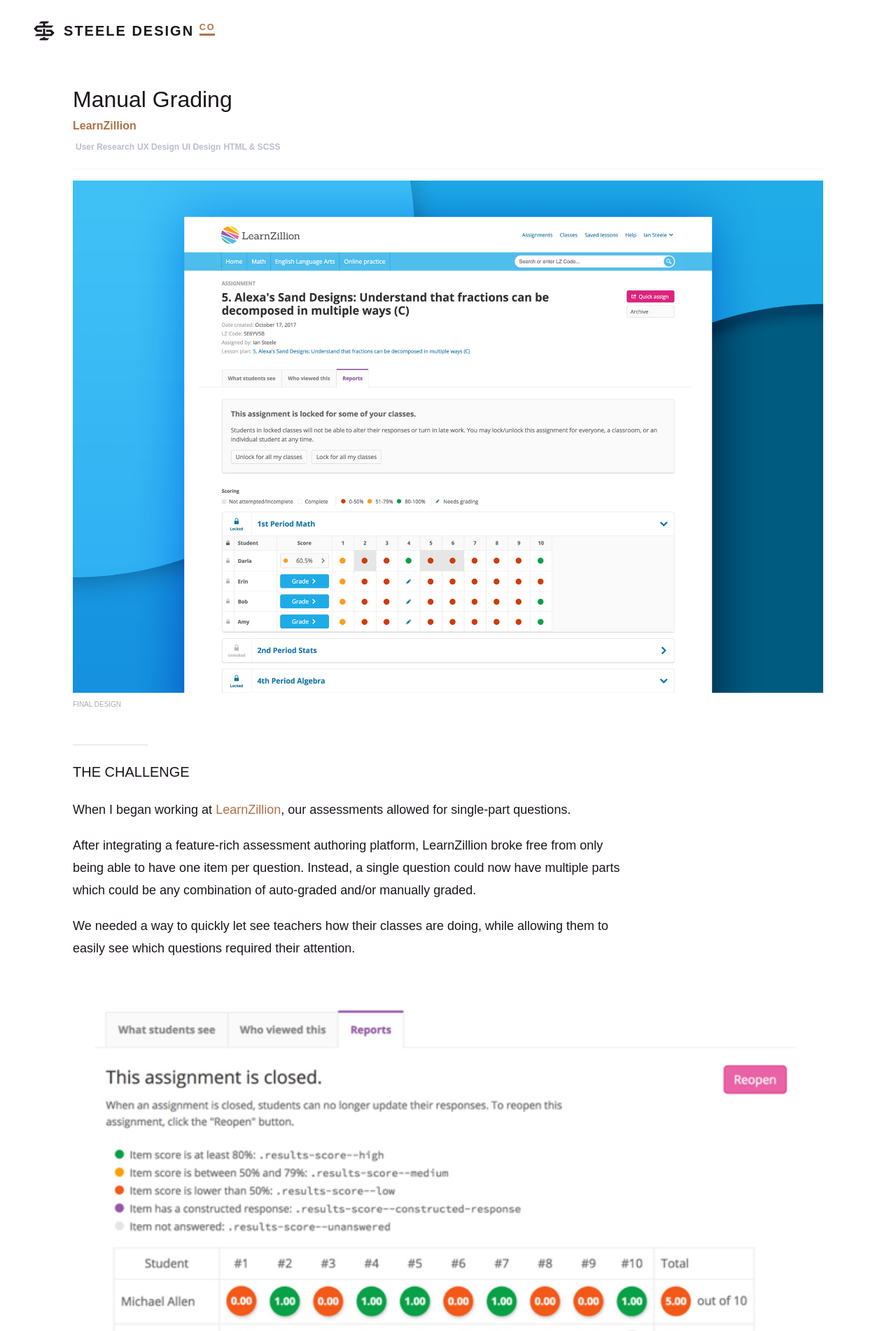
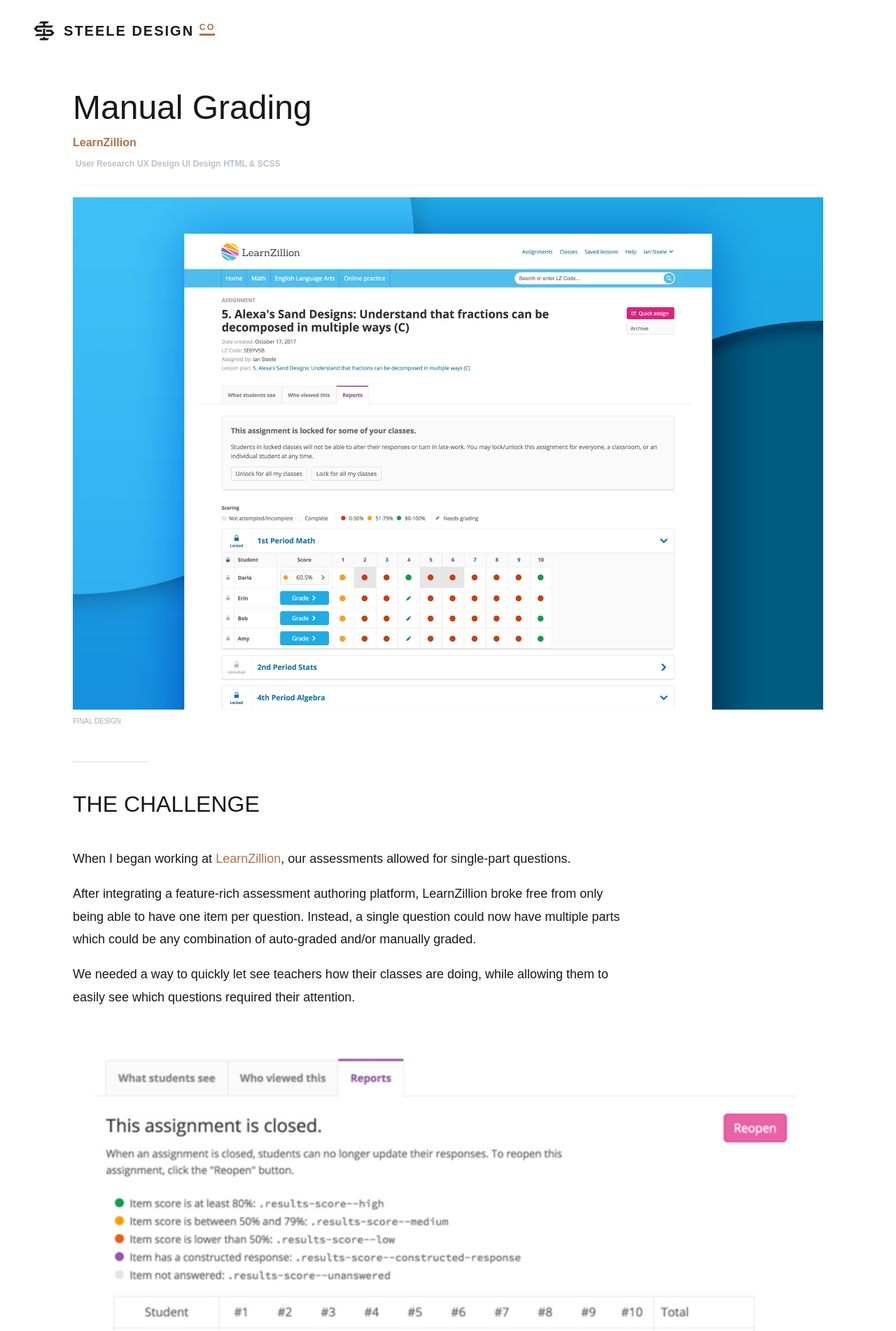
Before and after one commit to iansteele/iansteele, a Jekyll site: the page built from _projects/manual-grading.html, in a window 1280 px wide. Shown: the top 1902 px of the page at 70% size. Built offline with Jekyll 4.4.1, drawn with Linux system fonts in a browser that asks for light colours; some web fonts are replaced; some of the changed text lies outside the part shown.

Commit message:
Adjusted manual grading and font-sizes

```diff
--- a/_projects/manual-grading.html
+++ b/_projects/manual-grading.html
@@ -35,8 +35,6 @@ order: 1
   <ul class="list--inline">
     <li> On average, teachers spent 12 hours each week on non-compensated school-related activities such as grading papers, bus duty, and club advising. <span class="text--credit">- National Education Association</span></li>
     <li>We needed a way to quickly let see teachers how their classes are doing, while allowing them to easily see which questions required their attention.</li>
-    <li> On average, teachers spent 12 hours each week on non-compensated school-related activities such as grading papers, bus duty, and club advising. <span class="text--credit">- National Education Association</span></li>
-    <li>We needed a way to quickly let see teachers how their classes are doing, while allowing them to easily see which questions required their attention.</li>
   </ul>
 </div>
 <div class="section">
--- a/_sass/_projects.scss
+++ b/_sass/_projects.scss
@@ -143,12 +143,12 @@
 	}
 
 	.project_title {
-		font-size: 2rem;
+		font-size: 3rem;
 	}
 
 	.section {
 		h3 {
-			font-size: 1.25em;
+			font-size: 2rem;
 			text-transform: uppercase;
 		}
 	}
```
